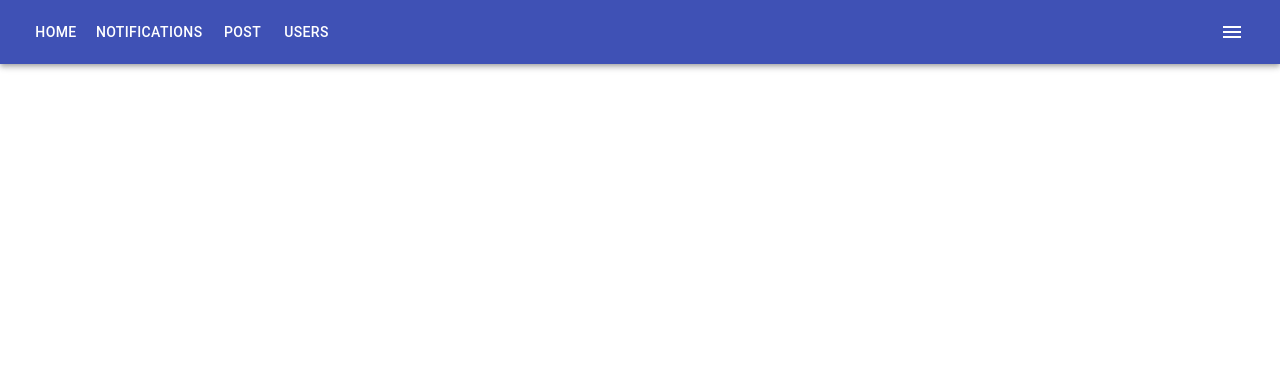
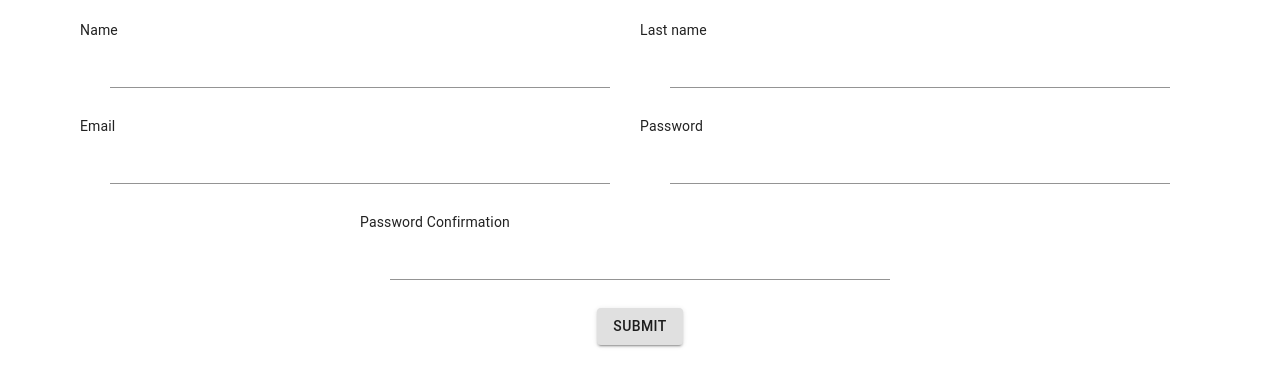
Before and after one commit to EagleUN/web, a React (Create React App) app: page /signup in a window 1280 px wide. Shown: the top 386 px of the page. Built offline with nearby package versions, Linux system fonts and the light colour scheme.

Commit message:
Login almost working

```diff
--- a/src/App.js
+++ b/src/App.js
@@ -9,6 +9,9 @@ import CreatePost from './components/CreatePost'
 import AllUsers from './components/AllUsers'
 import ApolloClient from 'apollo-boost'
 import { ApolloProvider } from 'react-apollo'
+import Login from './components/Login'
+import SignUp from './components/SignUp'
+import VerifyLogin from './components/VerifyLogin'
 
 const client = new ApolloClient({
   uri: 'http://35.232.95.82:5000/graphql'
@@ -19,7 +22,9 @@ function App () {
     <ApolloProvider client={client}>
       <Router>
         <div>
-          <NavBar id={'6b8cc5c8-72bd-48b2-bbe6-efc536e8f90f'}/>
+          <Route exact path='/' component={Login} />
+          <Route exact path='/verifyLogin/:email/:password' component={VerifyLogin} />
+          <Route exact path='/signup/' component={SignUp} />
           <Route exact path='/home/:id' component={Home} />
           <Route exact path='/notifications' component={Notifications} />
           <Route exact path='/profile/:id' component={Profile} />
--- a/src/components/AllUsers.js
+++ b/src/components/AllUsers.js
@@ -1,11 +1,13 @@
 import React from 'react'
 import Grid from '@material-ui/core/Grid'
 import SearchUsers from './SearchUsers'
+import NavBar from './NavBar'
 
 const AllUsers = (props) => {
   const userId = props.match.params.id
   return (
     <div>
+      <NavBar id={userId}/>
       <Grid container justify='center'>
         <SearchUsers id={userId} />
       </Grid>
--- a/src/components/CreatePost.js
+++ b/src/components/CreatePost.js
@@ -7,6 +7,7 @@ import Grid from '@material-ui/core/Grid'
 import Fab from '@material-ui/core/Fab'
 import AddIcon from '@material-ui/icons/Add';
 import { Link } from 'react-router-dom'
+import NavBar from './NavBar'
 
 const useStyles = makeStyles(theme => ({
   textField: {
@@ -39,6 +40,7 @@ const CreatePost = (props) => {
   `;
   return (
     <div>
+      <NavBar id={idCreator}/>
       <Grid container justify='center'>
         <TextField
             id="userInputMultiline"
--- a/src/components/Home.js
+++ b/src/components/Home.js
@@ -1,11 +1,13 @@
 import React from 'react'
 import Grid from '@material-ui/core/Grid'
 import HomePosts from './HomePosts'
+import NavBar from './NavBar'
 
 const Home = (props) => {
-  const userId = props.match.params.id
+  const userId = props.id || props.match.params.id
   return (
     <div>
+      <NavBar id={userId}/>
       <Grid container justify='center'>
         <HomePosts id={userId}/>
       </Grid>
--- a/src/components/HomePosts.js
+++ b/src/components/HomePosts.js
@@ -9,7 +9,7 @@ class HomePosts extends React.Component {
     return (
       <Query
         query={gql`
-        {
+          {
             homeFeedForUser(id: "${userId}"){
               content
               id
--- /dev/null
+++ b/src/components/Login.js
@@ -0,0 +1,78 @@
+import React from 'react'
+import TextField from '@material-ui/core/TextField'
+import { makeStyles } from '@material-ui/core/styles'
+import Grid from '@material-ui/core/Grid'
+import { Link } from 'react-router-dom'
+import Typography from '@material-ui/core/Typography'
+import { Button } from '@material-ui/core'
+
+const useStyles = makeStyles(theme => ({
+  textField: {
+    marginLeft: 30,
+    marginRight: 30,
+    width: 200,
+  },
+  fab: {
+    marginTop: 20,
+    marginLeft: 20
+  },
+  typo: {
+    marginTop: 20
+  }
+}))
+
+const Login = (props) => {
+  const classes = useStyles()
+  const [values, setValues] = React.useState({
+    email: "",
+    password: "",
+  })
+
+  const handleChange = name => event => {
+    setValues({ ...values, [name]: event.target.value });
+  };
+
+  return (
+    <div>
+      <Grid container justify='center'>
+          <Grid>
+            <Typography className={classes.typo} variant='body2' color='textPrimary' component='p'>
+              Email
+            </Typography>
+            <TextField
+              id="userEmail"
+              label=""
+              value={values.email}
+              onChange={handleChange('email')}
+              className={classes.textField}
+              margin="normal"
+            />
+          </Grid>
+          <Grid>
+            <Typography className={classes.typo} variant='body2' color='textPrimary' component='p'>
+              Password
+            </Typography>
+            <TextField
+              id="userPassword"
+              label=""
+              type="password"
+              value={values.password}
+              onChange={handleChange('password')}
+              className={classes.textField}
+              margin="normal"
+          />
+          </Grid>
+        <Grid container justify='center'>
+          <Button component={Link} to={`/verifyLogin/${values.email}/${values.password}`} variant='contained' aria-label='Add to favorites' className={classes.fab} >
+              Submit
+          </Button>
+          <Button component={Link} to={'/signup'} variant='contained' aria-label='Add to favorites' className={classes.fab} >
+              Sign Up
+          </Button>
+        </Grid>
+      </Grid>
+    </div>
+  )
+}
+
+export default Login
--- a/src/components/Notifications.js
+++ b/src/components/Notifications.js
@@ -1,6 +1,9 @@
 import React from 'react'
+import NavBar from './NavBar'
+
 export default () => (
   <div>
+    <NavBar id={'6b8cc5c8-72bd-48b2-bbe6-efc536e8f90f'}/>
     Notifications
   </div>
 )
--- a/src/components/OptionsMenu.js
+++ b/src/components/OptionsMenu.js
@@ -25,7 +25,7 @@ const SimpleMenu = (props) => {
       </IconButton>
       <Menu id='simple-menu' anchorEl={anchorEl} open={Boolean(anchorEl)} onClose={handleClose}>
         <MenuItem onClick={handleClose} component={Link} to={`/profile/${userId}`}>Profile</MenuItem>
-        <MenuItem onClick={handleClose}>Logout</MenuItem>
+        <MenuItem component={Link} to={'/'}onClick={handleClose}>Logout</MenuItem>
       </Menu>
     </div>
   )
--- a/src/components/Profile.js
+++ b/src/components/Profile.js
@@ -2,12 +2,14 @@ import React from 'react'
 import Grid from '@material-ui/core/Grid'
 import ProfilePosts from './ProfilePosts'
 import UserInfoQueries from './UserInfoQueries'
+import NavBar from './NavBar'
 
 class Profile extends React.Component {
   render () {
     const userId = this.props.match.params.id
     return (
       <div>
+        <NavBar id={userId}/>
         <Grid container justify='center'>
           <UserInfoQueries id={userId}/>
         </Grid>
--- /dev/null
+++ b/src/components/SignUp.js
@@ -0,0 +1,135 @@
+import { Mutation } from 'react-apollo'
+import gql from 'graphql-tag'
+import React from 'react'
+import TextField from '@material-ui/core/TextField';
+import { makeStyles } from '@material-ui/core/styles';
+import Grid from '@material-ui/core/Grid'
+import { Link } from 'react-router-dom'
+import Typography from '@material-ui/core/Typography'
+import { Button } from '@material-ui/core';
+
+const useStyles = makeStyles(theme => ({
+  textField: {
+    marginLeft: 30,
+    marginRight: 30,
+    width: 500,
+  },
+  fab: {
+    marginTop: 20,
+  },
+  typo: {
+    marginTop: 20
+  }
+}))
+
+const SignUp = (props) => {
+  const classes = useStyles()
+  const [values, setValues] = React.useState({
+    name: "",
+    lastName: "",
+    email: "",
+    password: "",
+    passwordConfirmation: "",
+  })
+
+  const CREATE_USER = gql`
+    mutation {
+      createUser(user: {
+        name: "${values.name}"
+        last_name: "${values.lastName}"
+        email: "${values.email}"
+        password: "${values.password}"
+        password_confirmation: "${values.passwordConfirmation}"
+      }){
+        id
+      }
+    }
+  `;
+
+  const handleChange = name => event => {
+    setValues({ ...values, [name]: event.target.value });
+  };
+
+  return (
+    <div>
+      <Grid container justify='center'>
+        <Grid>
+          <Typography className={classes.typo} variant='body2' color='textPrimary' component='p'>
+            Name
+          </Typography>
+          <TextField
+            id="userName"
+            label=""
+            value={values.name}
+            onChange={handleChange('name')}
+            className={classes.textField}
+            margin="normal"
+          />
+          </Grid>
+          <Grid>
+            <Typography className={classes.typo} variant='body2' color='textPrimary' component='p'>
+              Last name
+            </Typography>
+            <TextField
+              id="userLastName"
+              label=""
+              value={values.lastName}
+              onChange={handleChange('lastName')}
+              className={classes.textField}
+              margin="normal"
+            />
+          </Grid>
+          <Grid>
+            <Typography className={classes.typo} variant='body2' color='textPrimary' component='p'>
+              Email
+            </Typography>
+            <TextField
+              id="userEmail"
+              label=""
+              value={values.email}
+              onChange={handleChange('email')}
+              className={classes.textField}
+              margin="normal"
+            />
+          </Grid>
+          <Grid>
+            <Typography className={classes.typo} variant='body2' color='textPrimary' component='p'>
+              Password
+            </Typography>
+            <TextField
+              id="userPassword"
+              label=""
+              type="password"
+              value={values.password}
+              onChange={handleChange('password')}
+              className={classes.textField}
+              margin="normal"
+          />
+          </Grid>
+          <Grid>
+            <Typography className={classes.typo} variant='body2' color='textPrimary' component='p'>
+              Password Confirmation
+            </Typography>
+            <TextField
+              id="userPasswordConfirmation"
+              label=""
+              type="password"
+              value={values.passwordConfirmation}
+              onChange={handleChange('passwordConfirmation')}
+              className={classes.textField}
+              margin="normal"
+            />
+          </Grid>
+      </Grid>
+      <Grid container justify='center'>
+        <Mutation mutation={CREATE_USER}>
+          {postMutation => <Button variant='contained' aria-label='Add to favorites' className={classes.fab} onClick={postMutation}>
+            Submit
+          </Button>}
+        </Mutation>
+      </Grid>
+    </div>
+  )
+}
+
+export default SignUp
--- /dev/null
+++ b/src/components/VerifyLogin.js
@@ -0,0 +1,36 @@
+import React from 'react';
+import { Query } from "react-apollo";
+import gql from "graphql-tag";
+import Home from './Home'
+
+class VerifyLogin extends React.Component {
+  render(){
+    const userId = "6b8cc5c8-72bd-48b2-bbe6-efc536e8f90f"
+    const email = this.props.match.params.email
+    const pass = this.props.match.params.pass
+    console.log(email)
+    console.log(pass)
+    return(
+      <Query
+        query={gql`
+        {
+            profileFeedForUser(id: "${userId}"){
+              content
+              id
+              idCreator
+              createdAt
+            }
+          }
+        `}
+      >
+        {({ loading, error, data }) => {
+          if (loading) return <p>Loading...</p>;
+          if (error) return <p>Error :(</p>;
+            console.log(data.profileFeedForUser)
+            return <Home id='6b8cc5c8-72bd-48b2-bbe6-efc536e8f90f'/>
+        }}
+      </Query>
+    )
+  }
+}
+export default VerifyLogin;
```
